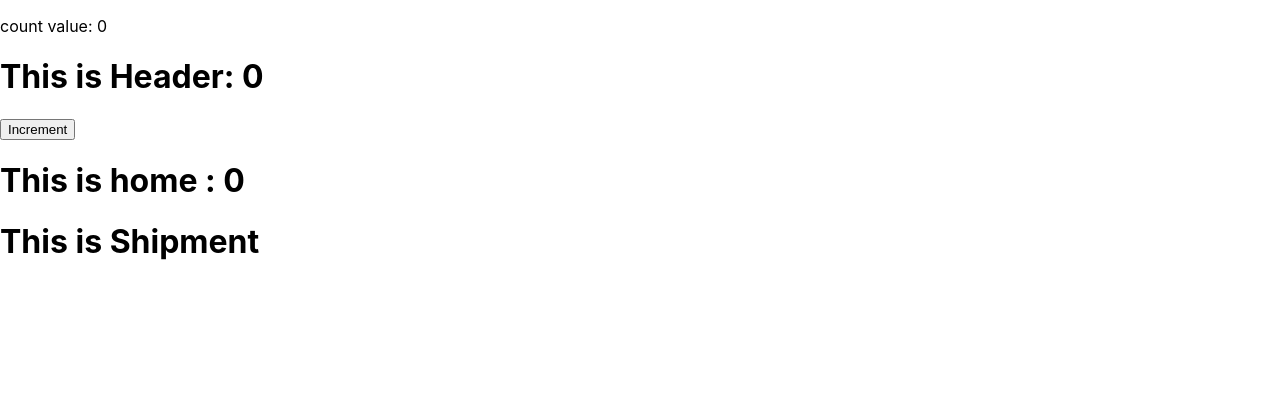
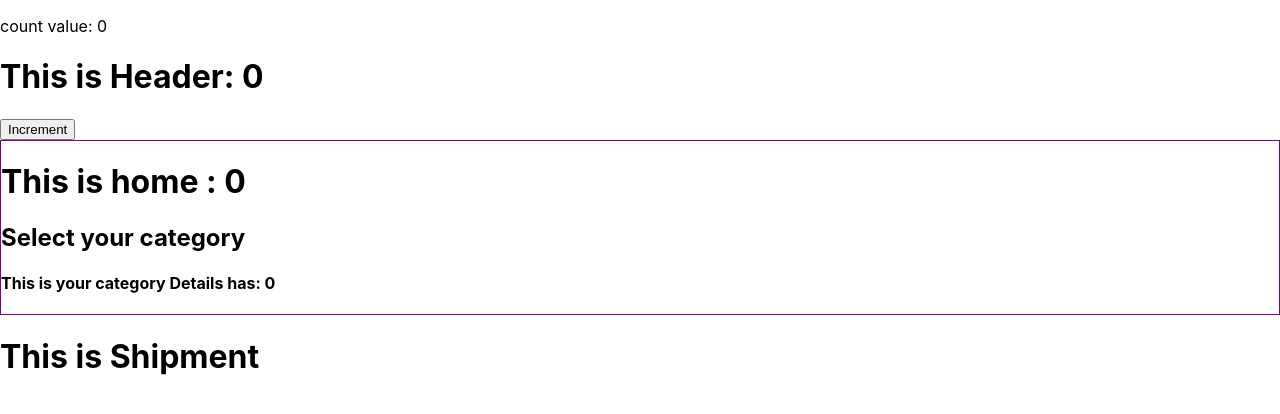
Before and after one commit to Asfakur/state-practice-39, a React (Create React App) app: page / in a window 1280 px wide. Shown: the top 414 px of the page. Built offline with nearby package versions, Linux system fonts and the light colour scheme.

Commit message:
39-3 Share data to grandchildren

```diff
--- a/src/App.js
+++ b/src/App.js
@@ -10,7 +10,7 @@
     <div>
       <p>count value: {count}</p>
       <Header count = {count} setCount = {setCount}></Header>
-      <Home count = {count} setCount = {setCount}></Home>
+      <Home count = {count}></Home>
       <Shipment></Shipment>
     </div>
   );
--- /dev/null
+++ b/src/components/Categories/Categories.js
@@ -0,0 +1,14 @@
+import React from 'react';
+import CategoryDetail from '../CategoryDetail/CategoryDetail';
+
+const Categories = (props) => {
+    const {count} = props;
+    return (
+        <div>
+            <h2>Select your category </h2>
+            <CategoryDetail count = {count}></CategoryDetail>
+        </div>
+    );
+};
+
+export default Categories;
--- /dev/null
+++ b/src/components/CategoryDetail/CategoryDetail.js
@@ -0,0 +1,12 @@
+import React from 'react';
+
+const CategoryDetail = (props) => {
+    const {count} = props;
+    return (
+        <div>
+            <h4>This is your category Details has: {count}</h4>
+        </div>
+    );
+};
+
+export default CategoryDetail;
--- a/src/components/Home/Home.js
+++ b/src/components/Home/Home.js
@@ -1,10 +1,12 @@
 import React from 'react';
+import Categories from '../Categories/Categories';
 
 const Home = (props) => {
     const {count, setCount} =props;
     return (
-        <div>
+        <div style={{border: '1px solid purple'}}>
             <h1>This is home : {count}</h1>
+            <Categories count = {count}></Categories>
         </div>
     );
 };
```
